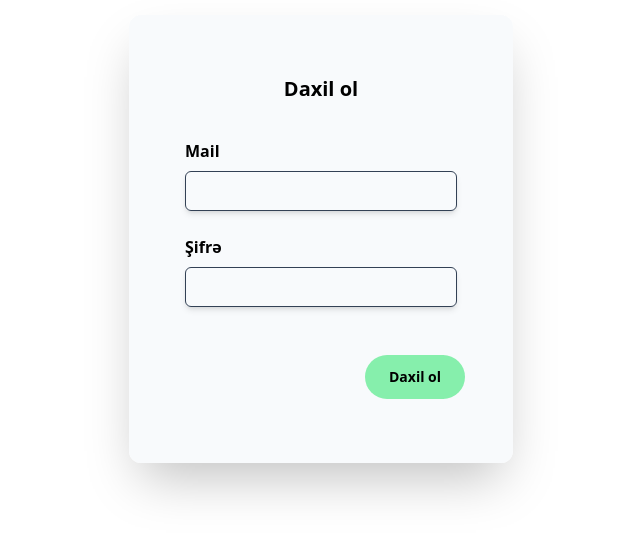
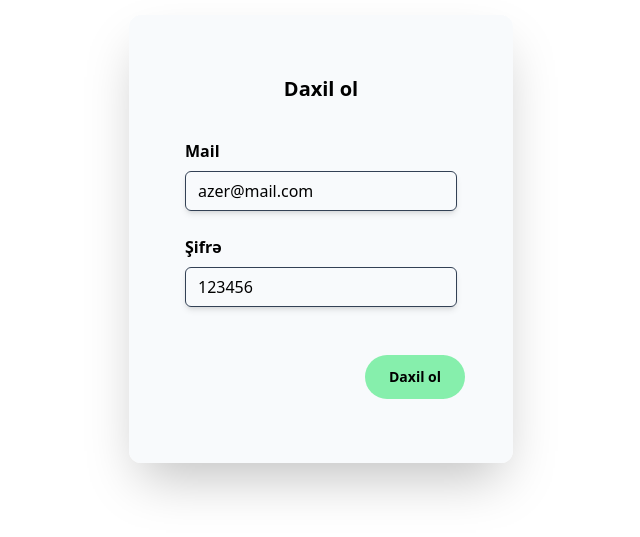
Before and after one commit to mvazer/Marble-Admin-System, a React (Vite) app: page /login in a window 1280 px wide. Shown: the part 161-698 px from the top of the page, without its empty margins (319-959 px from the left). Built offline with nearby package versions, Linux system fonts and the light colour scheme.

Commit message:
initial commit

```diff
--- a/src/features/Authentication/Login.jsx
+++ b/src/features/Authentication/Login.jsx
@@ -5,8 +5,8 @@ import { useUser } from "./useUser";
 import Spinner from "../../ui/Spinner";
 
 function Login() {
-  const [email, setEmail] = useState("");
-  const [password, setPassword] = useState("");
+  const [email, setEmail] = useState("azer@mail.com");
+  const [password, setPassword] = useState("123456");
   const [error, setError] = useState({
     email: { message: "", state: ["empty"] },
     password: { message: "", state: ["empty", "min"], value: 6 },
@@ -117,7 +117,7 @@ function Login() {
           <input
             className="h-10 rounded-md border border-slate-700 bg-transparent px-3 py-1 shadow-md "
             id="password"
-            type="password"
+            // type="password"
             value={password}
             onChange={(e) => changeHandler(e, setPassword, "password")}
           ></input>
```
